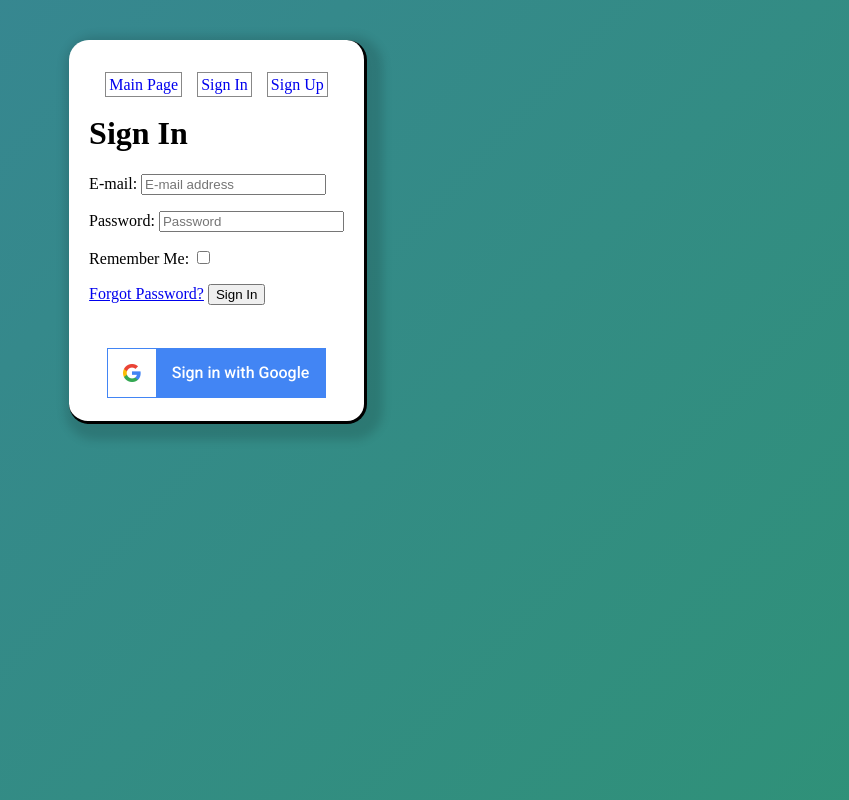
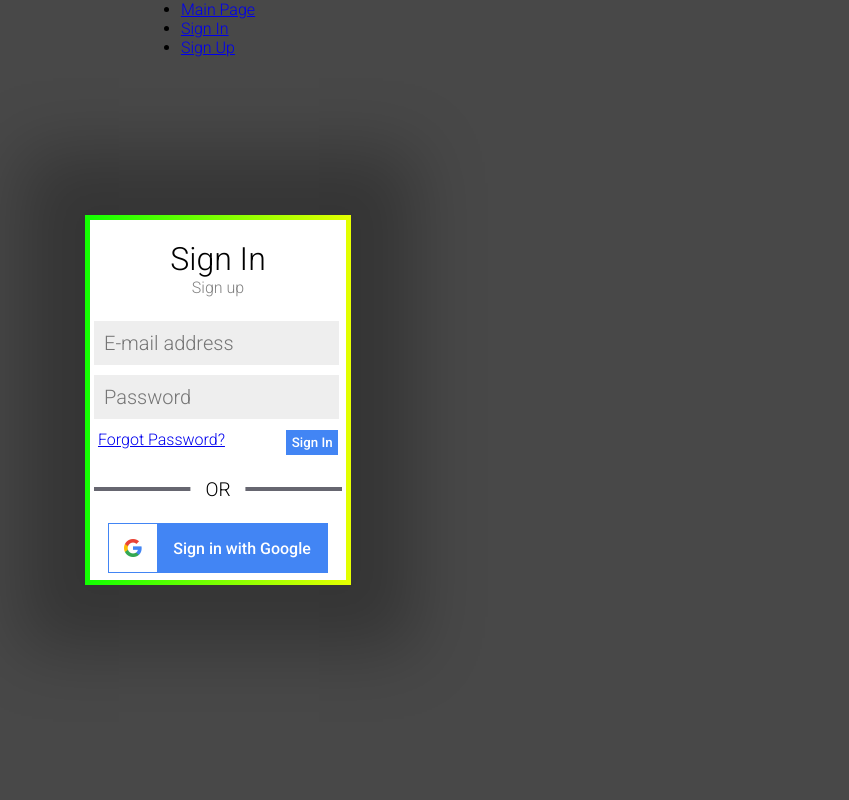
Before and after one commit to CreepGit/ServerTemplate, a Django app: page /accounts/login/ in a window 1280 px wide. Shown: the whole page, without its empty margins (422-1271 px from the left). Run offline with Django 4.2, Linux system fonts and the light colour scheme; some libraries are stand-ins or nearby versions.

Commit message:
alternative login

```diff
--- a/core/templates/account/base.html
+++ b/core/templates/account/base.html
@@ -10,20 +10,7 @@
     {% endblock %}
   </head>
   <body>
-    {% block body %}
-
-    {% if messages %}
-    <div>
-      <strong>Messages:</strong>
-      <ul>
-        {% for message in messages %}
-        <li>{{message}}</li>
-        {% endfor %}
-      </ul>
-    </div>
-    {% endif %}
-
-    <div>
+    <div style="position: fixed; top: 0;">
       <ul class="menu">
         <li><a href="/">Main Page</a></li>
         {% if not user.is_authenticated %}
@@ -36,47 +23,46 @@
         {% endif %}
       </ul>
     </div>
+    <div class="rainbowBorder">
+      <div class="cardInner">
+        {% block body %}
         {% block content %}
         {% endblock %}
         {% endblock %}
         {% block extra_body %}
         {% endblock %}
+      </div>
+    </div>
   </body>
 </html>
 
 <style>
-    body {
-        margin: 40px auto 0 auto;
-        max-width: fit-content;
-        box-shadow: 6px 6px 10px 10px #0002;
-        padding: 20px;
-        border-radius: 20px;
-        background-color: #fff;
-        border-bottom: 3px solid black;
-        border-right: 3px solid black;
-    }
-
-    .menu {
-        display: flex;
-        justify-content: center;
-        gap: 15px;
+  * {
+    margin: 0;
     padding: 0;
   }
-    .menu > * {
-        list-style-type: none;
+  body {
+    display: flex;
+    min-height: 100vh;
+    place-content: center;
+    place-items: center;
+    background-color: #484848;
   }
-    .menu a {
-        text-decoration: none;
-        border: 1px solid #888;
-        padding: 3px;
+  .rainbowBorder {
+    background: linear-gradient(270deg, hsl(0deg, 100%, 50%), hsl(30deg, 100%, 50%), hsl(60deg, 100%, 50%), hsl(90deg, 100%, 50%), hsl(120deg, 100%, 50%), hsl(150deg, 100%, 50%), hsl(180deg, 100%, 50%), hsl(210deg, 100%, 50%), hsl(240deg, 100%, 50%), hsl(270deg, 100%, 50%), hsl(300deg, 100%, 50%));
+    animation: rainbow 30s ease infinite;
+    background-size: 600% 600%;
+    width: fit-content;
+    height: fit-content;
+    padding: 5px;
+    box-shadow: 0 0 4em 4em #0004;
   }
-
-    html {
-        background: linear-gradient(133deg, #3f7bac, #21a549);
-        background-size: 400% 400%;
-        animation: BackgroundGradient 40s ease-in-out infinite;
+  .cardInner {
+    background-color: white;
+    display: inline-block;
+    padding: 4px;
   }
-    @keyframes BackgroundGradient {
+  @keyframes rainbow {
       0%{background-position:0% 50%}
       50%{background-position:100% 50%}
       100%{background-position:0% 50%}
--- a/core/templates/account/login.html
+++ b/core/templates/account/login.html
@@ -8,19 +8,33 @@
 
 {% block content %}
 
-<h1>{% trans "Sign In" %}</h1>
+<h1 class="signInTitle">Sign In</h1>
+<a href="/accounts/signup/" class="signUpLink">Sign up</a>
 
 <form class="login" method="POST" action="{% url 'account_login' %}">
   {% csrf_token %}
-  {{ form.as_p }}
+  {{ form.non_field_errors }}
+  <div class="fieldWrapper">
+    {{ form.email.errors }}
+    {{ form.login }}
+  </div>
+  <div class="fieldWrapper">
+    {{ form.email.errors }}
+    {{ form.password }}
+  </div>
   {% if redirect_field_value %}
     <input type="hidden" name="{{ redirect_field_name }}" value="{{ redirect_field_value }}" />
   {% endif %}
-  <a class="button secondaryAction" href="{% url 'account_reset_password' %}">{% trans "Forgot Password?" %}</a>
-  <button class="primaryAction" type="submit">{% trans "Sign In" %}</button>
+  <div class="formBottom">
+    <a href="{% url 'account_reset_password' %}">{% trans "Forgot Password?" %}</a>
+    <button type="submit">{% trans "Sign In" %}</button>
+  </div>
 </form>
 
-<div style="height:40px;"></div>
+
+<div class="OR-Line">
+  <span>OR</span>
+</div>
 
 <form method="post" action="/accounts/google/login/?process=login">
     {% csrf_token %}
@@ -30,8 +44,73 @@
     </button>
 </form>
 
-<link href="https://fonts.googleapis.com/css2?family=Roboto:wght@500&display=swap" rel="stylesheet">
+<link href="https://fonts.googleapis.com/css2?family=Roboto:wght@300;400;500&display=swap" rel="stylesheet">
 <style>
+    * {
+      font-family: Roboto;
+      font-weight: 300;
+    }
+    .signInTitle {
+      font-family: Roboto,arial,sans-serif;
+      text-align: center;
+      font-weight: 300;
+      margin-top: 0.5em;
+    }
+    .signUpLink {
+      color: grey;
+      text-decoration: none;
+      text-align: center;
+      display: block;
+      margin-bottom: 1.5em;
+    }
+    form.login div.fieldWrapper {
+      padding-right: 3px;
+      margin-bottom: 0.666em;
+    }
+    form.login div.fieldWrapper input {
+      box-sizing: border-box;
+      width: 100%;
+      font-size: 1.25em;
+      border: 0;
+      background-color: #eee;
+      padding: 10px;
+    }
+    .OR-Line {
+      position: relative;
+      border: 2px solid #0019;
+      margin: 2em 0;
+      height: 0px;
+    }
+    .OR-Line span {
+      position: absolute;
+      left: 50%;
+      top: 50%;
+      translate: -50% -50%;
+      background-color: white;
+      padding: 0 15px 0 15px;
+      text-align: center;
+      font-weight: 300;
+      font-size: larger;
+    }
+    .formBottom {
+      display: flex;
+      justify-content: space-between;
+      padding: 0 0.25em;
+    }
+    .formBottom button[type=submit] {
+      border: 0;
+      padding: 0.4em;
+      background: #4285f4;
+      color: white;
+      font-weight: 500;
+      cursor: pointer;
+    }
+    .formBottom button[type=submit]:hover,
+    .formBottom button[type=submit]:focus {
+      background: linear-gradient(-70deg, hsl(0deg, 100%, 50%), hsl(30deg, 100%, 50%), hsl(60deg, 100%, 50%), hsl(90deg, 100%, 50%), hsl(120deg, 100%, 50%), hsl(150deg, 100%, 50%), hsl(180deg, 100%, 50%), hsl(210deg, 100%, 50%), hsl(240deg, 100%, 50%), hsl(270deg, 100%, 50%), hsl(300deg, 100%, 50%));
+      animation: rainbow 10s ease infinite;
+      background-size: 600% 600%;
+    }
     .googleLogin {
         padding: 0;
         font: "Roboto";
@@ -54,6 +133,7 @@
         color: #fff;
         font-size: 16px;
         font-family: Roboto,arial,sans-serif;
+        font-weight: 500;
     }
 </style>
 {% endblock %}
```
Lines whose indentation alone changed are shown as unchanged.
